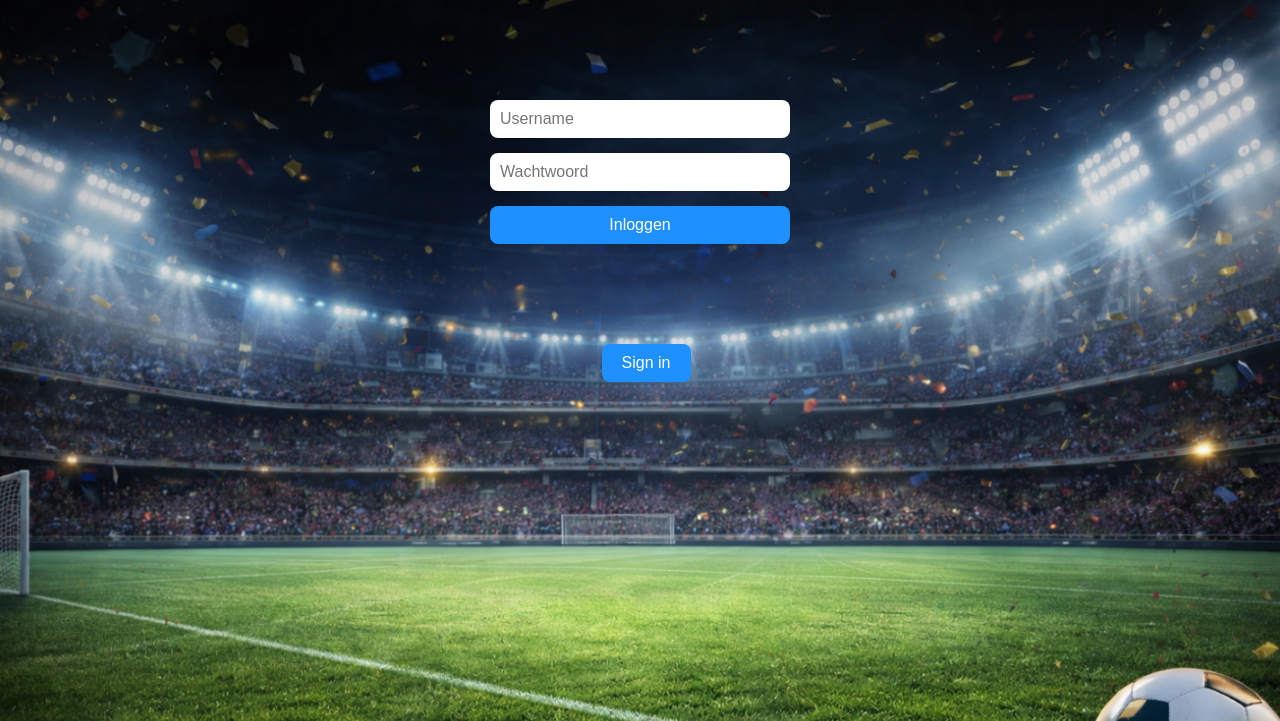
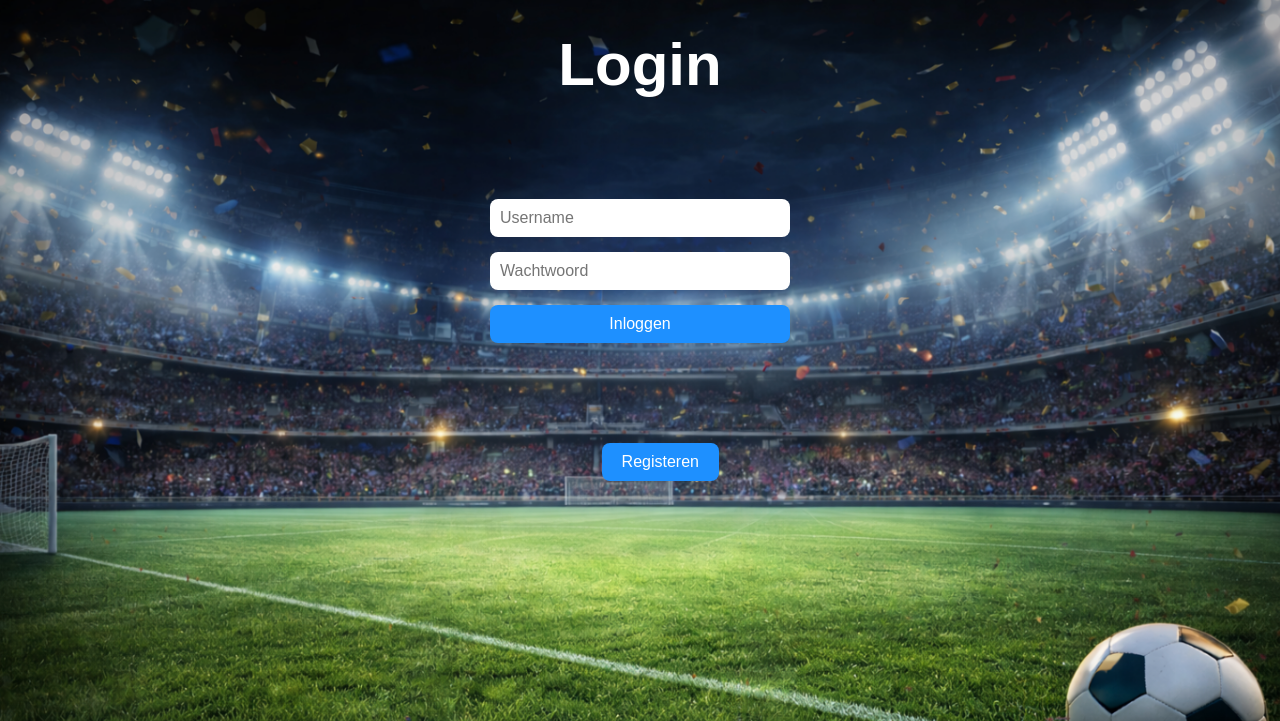
Before and after one commit to Amirabbasvand/soccerwatch, a PHP site: page /login.php in a window 1280 px wide. Shown: the top 721 px of the page. Run offline with PHP 8.4, Linux system fonts and the light colour scheme; data that the repository does not hold is empty.

Commit message:
Update login.php

```diff
--- a/login.php
+++ b/login.php
@@ -15,6 +15,7 @@
 </head>
 
 <body>
+    <h1>Login</h1>
     <form method="post">
         <input type="text" id="Username" placeholder="Username" name="Username">
         <input type="password" id="Wachtwoord" placeholder="Wachtwoord" name="Wachtwoord">
@@ -42,7 +43,7 @@
         ?>
 
     </form>
-    <a href="registeren.php" class="signin">Sign in</a>
+    <a href="registeren.php" class="signin">Registeren</a>
 
 
 
```
